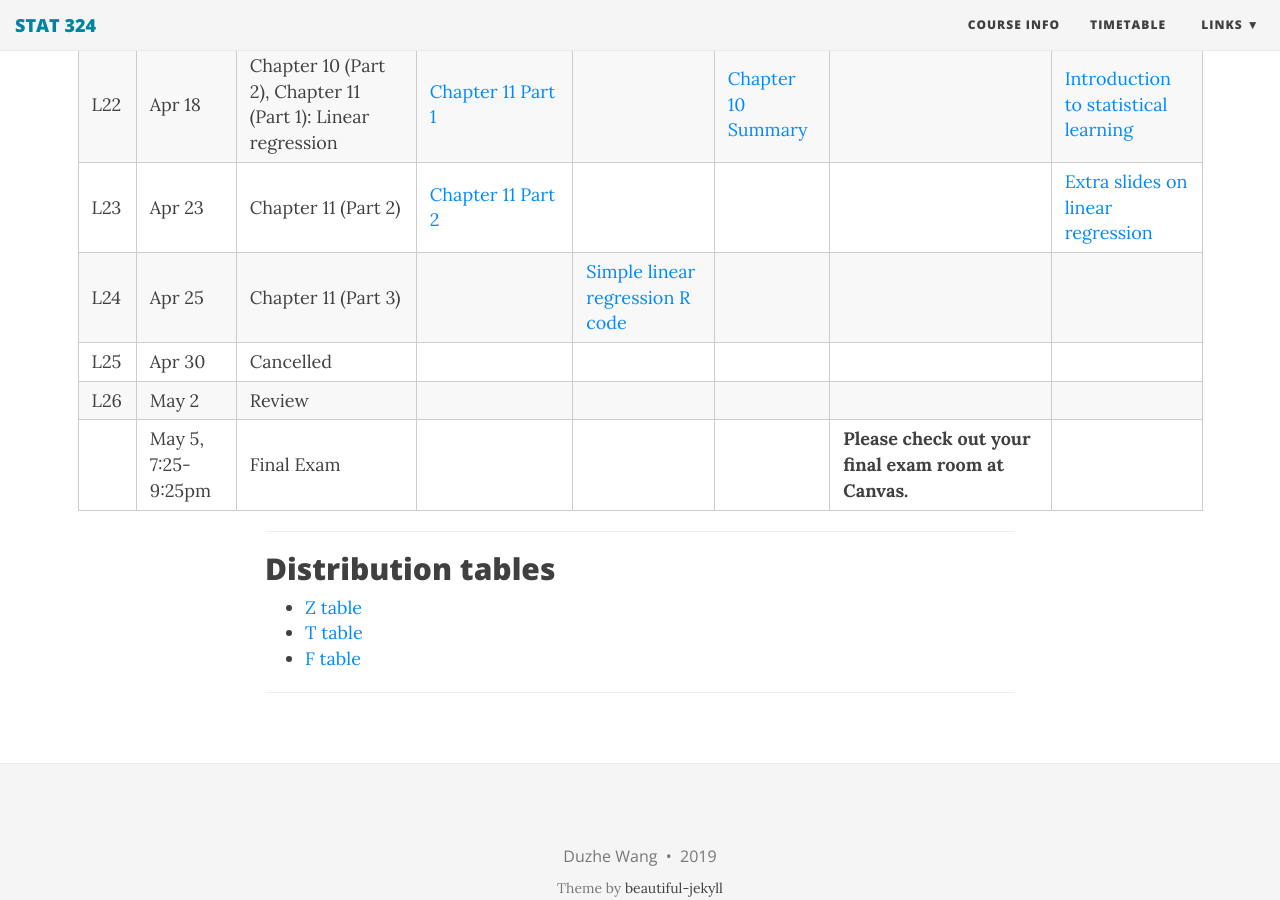
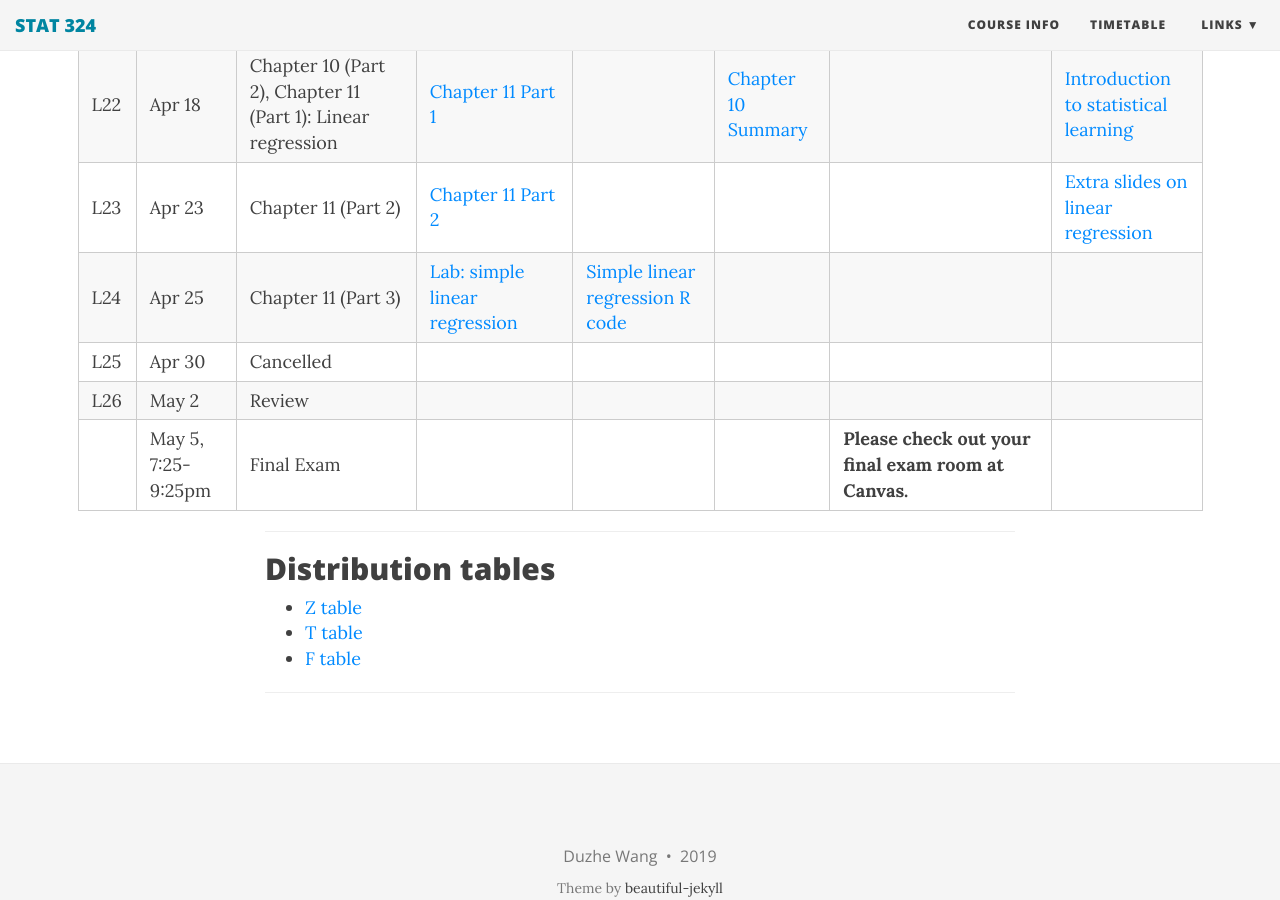
Before and after one commit to duzhewang/stat324, a Jekyll site: the page built from timetable.md, in a window 1280 px wide and 900 px high, scrolled down 2529 px. Built offline with Jekyll 4.4.1, drawn with Linux system fonts in a browser that asks for light colours; nearby versions of some CDN libraries.

Commit message:
Update timetable.md

```diff
--- a/timetable.md
+++ b/timetable.md
@@ -36,7 +36,7 @@ css: /css/wide_table.css
 |L21 | Apr 16 | Chapter 10 (Part 1): comparing multiple independent populations |   [Chapter 10](https://github.com/dzwang91/stat324/raw/gh-pages/lectures/chapter10.pdf),   [ANOVA in R](https://github.com/dzwang91/stat324/raw/gh-pages/lectures/ANOVAinR.pdf)|  [ANOVA R code](https://github.com/dzwang91/stat324/raw/gh-pages/R/anova.R)   |  |Download F table from Canvas. HW7 is out, due on 4/23. |  |
 |L22 | Apr 18 |Chapter 10 (Part 2), Chapter 11 (Part 1): Linear regression |[Chapter 11 Part 1](https://github.com/dzwang91/stat324/raw/gh-pages/lectures/chapter11-1.pdf)|   | [Chapter 10 Summary](https://github.com/dzwang91/stat324/raw/gh-pages/notessummary/chapter10notes.pdf)  |  | [Introduction to statistical learning](https://github.com/dzwang91/stat324/raw/gh-pages/lectures/introSL.pdf)|
 |L23 | Apr 23 | Chapter 11 (Part 2)|[Chapter 11 Part 2](https://github.com/dzwang91/stat324/raw/gh-pages/lectures/chapter11-2.pdf)|     |  |  | [Extra slides on linear regression](https://github.com/dzwang91/stat324/raw/gh-pages/lectures/extraLRslides.pdf)    |
-| L24 | Apr 25 |Chapter 11 (Part 3) |       |[Simple linear regression R code](https://github.com/dzwang91/stat324/raw/gh-pages/R/slr.Rmd)|  |  |  |
+| L24 | Apr 25 |Chapter 11 (Part 3) | [Lab: simple linear regression](https://github.com/dzwang91/stat324/raw/gh-pages/R/slr.html)     |[Simple linear regression R code](https://github.com/dzwang91/stat324/raw/gh-pages/R/slr.Rmd)|  |  |  |
 |L25 | Apr 30 |Cancelled |  |     |   |  |  |
 |L26 | May 2 | Review  |        |     |    |  |  |
 | | May 5, 7:25-9:25pm  |Final Exam |         |     |    | **Please check out your final exam room at Canvas.**  |  |
```
